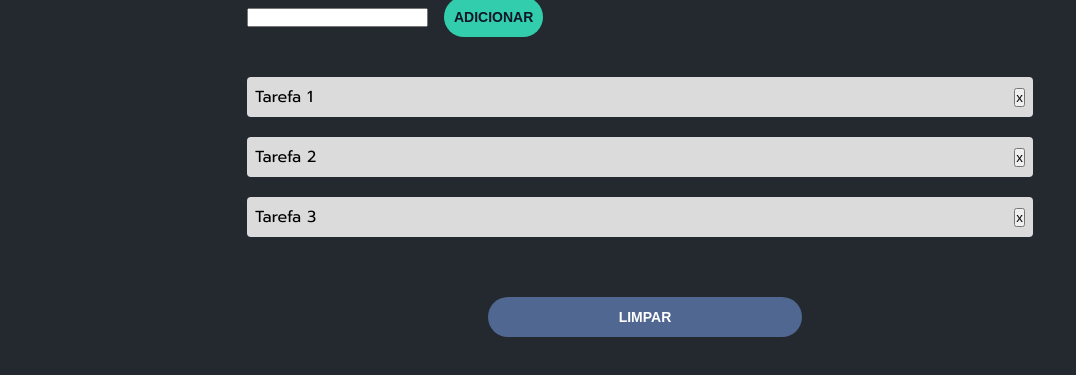
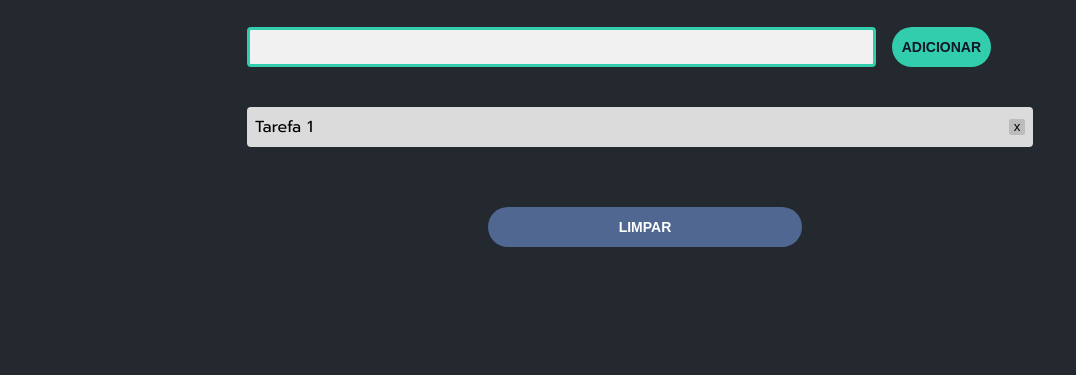
Before and after one commit to edgardjustino/ListaDeTarefasITuring, a plain HTML site: page index.html in a window 1280 px wide. Shown: the part 233-608 px from the top of the page, without its empty margins (0-1076 px from the left). Drawn offline with Linux system fonts and the light colour scheme.

Commit message:
Finalizando o CSS e adicionando o arquivo javascrip

```diff
--- a/index.html
+++ b/index.html
@@ -18,26 +18,19 @@
     <main>
         <h1>Lista da Tarefas</h1>
         <p>Minha primeira lista de tarefas</p>
-        <input type="text" name="" id="">
+        <input type="text" name="" id="tarefa-nova">
         <button class="botao" id="btn-adicionar">Adicionar</button>
         <div class="caixa">
             <ul id="lista">
                 <li>
                     <span>Tarefa 1</span>
-                    <button>x</button>
-                </li>
-                <li>
-                    <span>Tarefa 2</span>
-                    <button>x</button>
-                </li>
-                <li>
-                    <span>Tarefa 3</span>
-                    <button>x</button>
+                    <button class="excluir">x</button>
                 </li>
             </ul>
             <button class="botao btn-azul">Limpar</button>
         </div>
     </main>
+    <script src="script.js"></script>
 </body>
 
 </html>
--- a/styles.css
+++ b/styles.css
@@ -69,3 +69,26 @@ h1, p {
     justify-content: space-between;
     align-items: center;
 }
+
+.excluir {
+    background-color: #bdbcbc;
+    width: 16px;
+    height: 16px;
+    line-height: 0;
+    border-radius: 2px;
+    border: none;
+    cursor: pointer;
+}
+
+#tarefa-nova {
+    background-color: #f1f1f1;
+    border: 3px solid #32cdac;
+    padding: 4px;
+    width: 80%;
+    height: 40px;
+    outline: none;
+    font-size: 14px;
+    color: #0f1726;
+    border-radius: 4px;
+    margin-top: 30px;
+}
```
Also changed, not shown: script.js (added).
